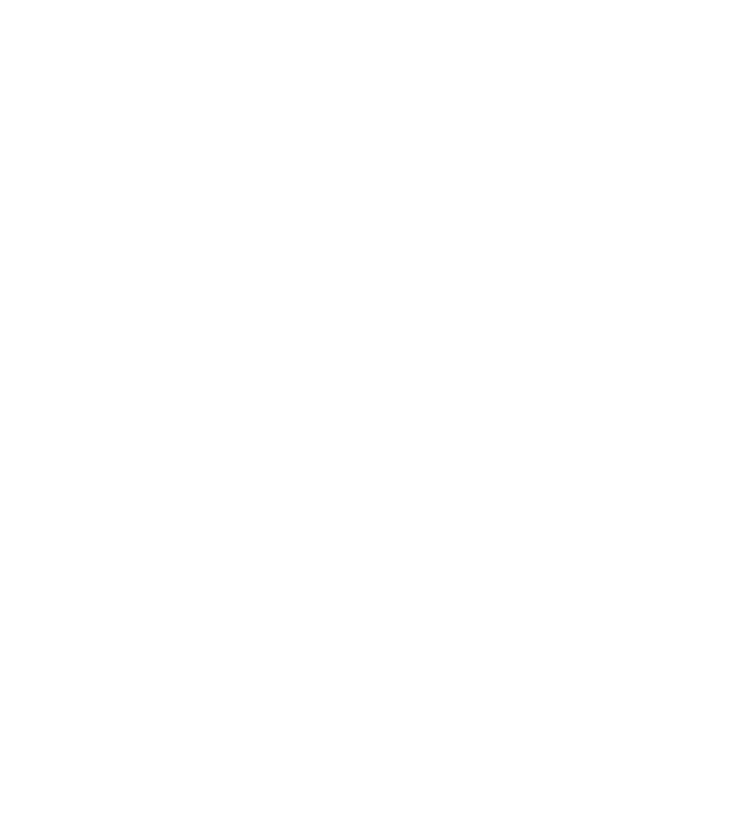
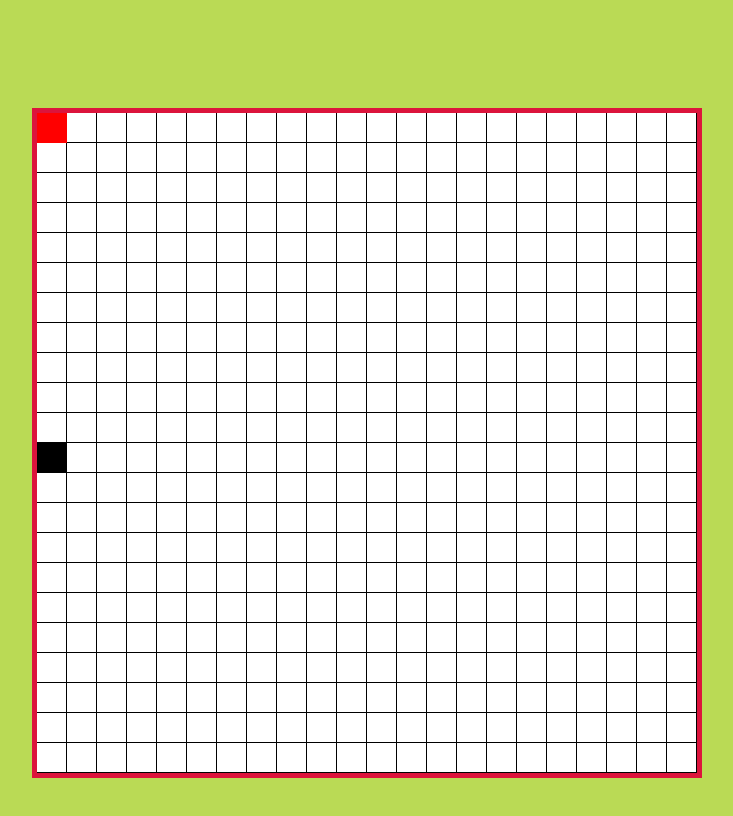
Before and after one commit to Sperthix/SnakeInJS, a plain HTML site: page index.html in a window 1280 px wide. Shown: the whole page, without its empty margins (273-1006 px from the left). Drawn offline with Linux system fonts and the light colour scheme.

Commit message:
zabudol som commitovat :{ urobeny pohyb, pozadie, pocitadlo, generacia pozicie jedla

```diff
--- a/app.js
+++ b/app.js
@@ -0,0 +1,126 @@
+const canvas = document.querySelector('canvas');
+const ctx = canvas.getContext('2d');
+
+const snakeSize = 30;
+let snakeSpeed = snakeSize;
+let snakePosX = 0;
+let snakePosY = canvas.height/2;
+
+let velkostX = canvas.width / snakeSize;
+let velkostY = canvas.height / snakeSize;
+
+let smerX = 0;
+let smerY = 0;
+
+let foodPosX = 0;
+let foodPosY = 0;
+
+let score = 0;
+
+
+document.addEventListener('keydown', smer)
+
+
+function gameloop() {
+    //kontrola okraju
+    if(snakePosX >= canvas.width) snakePosX = 0;
+    if(snakePosX <= 0-snakeSize) snakePosX = canvas.width;
+    if(snakePosY >= canvas.height) snakePosY = 0;
+    if(snakePosY <= 0-snakeSize) snakePosY = canvas.height;
+
+    //kontrola papania
+    if ((snakePosX === foodPosX) && (snakePosY === foodPosY)){
+        score++;
+        randomSpot();
+        console.log(score);
+    }
+
+    render();
+    pohyb();
+    setTimeout(gameloop, 1000 / 15);
+    // requestAnimationFrame(gameloop);
+}
+
+function smer(event){
+    // alert(event.key);
+    switch(event.key){
+        case 'ArrowUp':
+            if(smerY != 1){
+                smerX = 0;
+                smerY = -1;
+            }
+            break;
+        case 'ArrowDown':
+            if(smerY != -1){
+                smerX = 0;
+                smerY = 1;
+            }
+            break;
+        case 'ArrowRight':
+            if(smerX != -1){
+                smerX = 1;
+                smerY = 0;
+            }
+            break;
+        case 'ArrowLeft':
+            if(smerX != 1){
+                smerX = -1;
+                smerY = 0;
+            }
+            break;
+        case 'Escape':
+            smerX = 0;
+            smerY = 0;
+            break;
+    }
+}
+
+function pohyb(){
+    snakePosX+= snakeSpeed * smerX;
+    snakePosY+= snakeSpeed * smerY;
+}
+
+
+//funkcie k vykreslovaniu
+
+//render
+function render() {
+    mriezka();
+    snake();
+    rectangle('red', foodPosX, foodPosY, snakeSize, snakeSize);
+}
+
+//nakresli stvorcek
+function rectangle(color, x, y, width, height){
+    ctx.fillStyle = color;
+    ctx.fillRect(x, y, width, height);
+}
+
+
+//mriezka - pozadie
+function mriezka(){
+    rectangle('black', 0, 0, canvas.width, canvas.height);
+    for(i=0; i<velkostX; i++){
+        for (j=0; j<velkostY; j++){
+            rectangle('white', snakeSize*i, snakeSize*j, snakeSize-1, snakeSize-1);
+        }
+    }
+}
+
+
+//vykreslenie hadika
+function snake(){
+    rectangle('black', snakePosX, snakePosY, snakeSize, snakeSize);
+}
+
+
+//generacia pozicie pre jedlo
+function randomSpot(){
+    foodPosX = Math.floor(Math.random() * velkostX) * snakeSize;
+    foodPosY = Math.floor(Math.random() * velkostY) * snakeSize;
+}
+
+
+
+render();
+gameloop();
--- a/index.html
+++ b/index.html
@@ -9,6 +9,7 @@
 </head>
 <body>
 
+    <canvas width="660" height="660"></canvas>
     <script src="app.js"></script>
 </body>
 </html>
--- a/styles.css
+++ b/styles.css
@@ -0,0 +1,9 @@
+body{
+    text-align: center;
+    background: #bada55;
+}
+
+canvas{
+    margin: 100px auto;
+    border: crimson 5px solid;
+}
```
